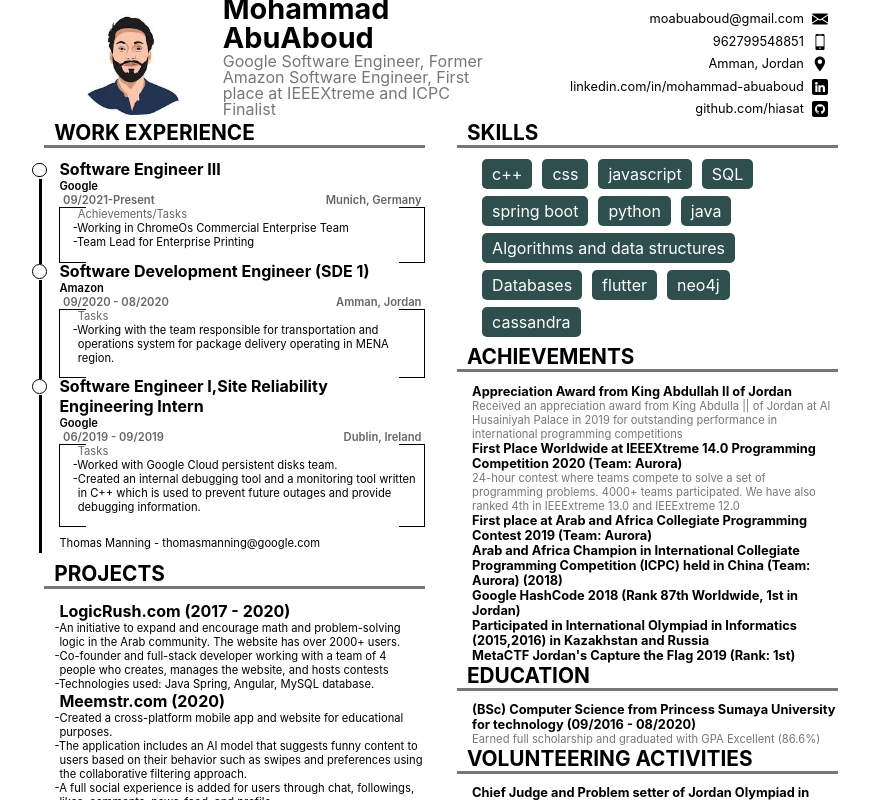
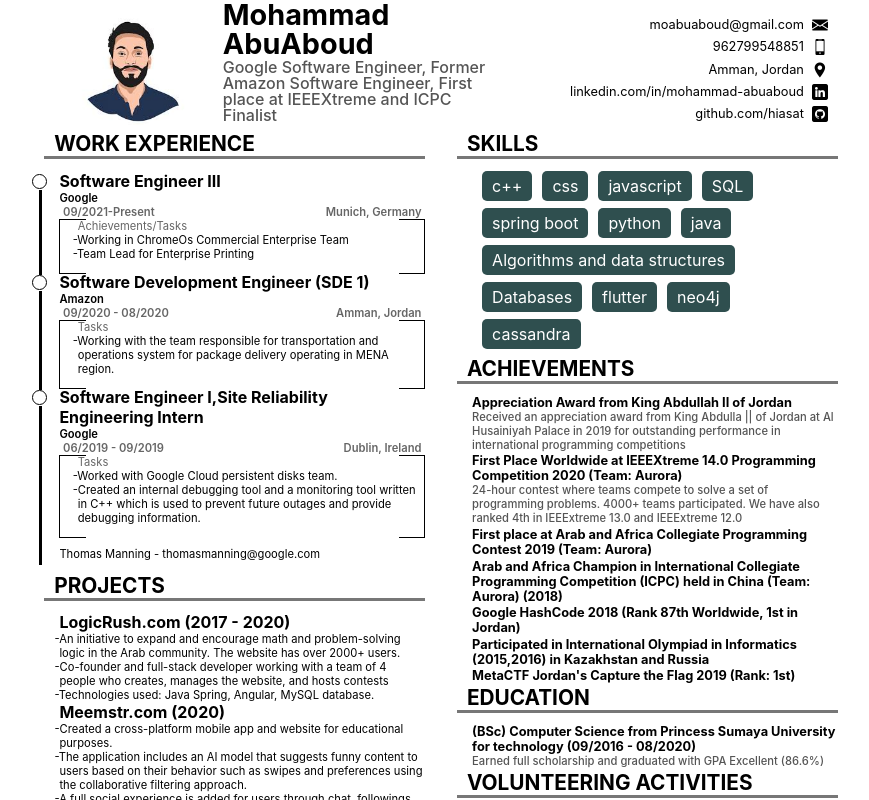
Before and after one commit to MinaLMG/CV-with-react, a React (Create React App) app: page / in a window 1280 px wide. Shown: the top 800 px of the page, without its empty margins (199-1068 px from the left). Built offline with nearby package versions, Linux system fonts and the light colour scheme.

Commit message:
modified some styling

```diff
--- a/src/components/Body/TitleDescription/TitleDescription.js
+++ b/src/components/Body/TitleDescription/TitleDescription.js
@@ -2,12 +2,12 @@
 import classes from "./TitleDescription.module.css";
 function TitleDescription(props) {
   return (
-    <React.Fragment>
+    <div className={classes.td}>
       <h2 className={classes.title}>{props.data.title}</h2>
       {props.data.description && (
         <div className={classes.description}>{props.data.description}</div>
       )}
-    </React.Fragment>
+    </div>
   );
 }
 export default TitleDescription;
--- a/src/components/Body/TitleDescription/TitleDescription.module.css
+++ b/src/components/Body/TitleDescription/TitleDescription.module.css
@@ -1,3 +1,6 @@
+.td {
+  margin-bottom: 0.1rem;
+}
 .title {
   margin-block-end: 0;
   margin-block-start: 0;
@@ -5,5 +8,6 @@
 }
 .description {
   font-size: 0.7rem;
-  color: #777;
+  color: #555;
+  font-weight: 500;
 }
--- a/src/components/Header/Header.module.css
+++ b/src/components/Header/Header.module.css
@@ -1,5 +1,5 @@
 .header {
-  height: 10%;
+  height: 11%;
   display: flex;
   flex-direction: row;
   /* align-content: space-between; */
@@ -32,8 +32,9 @@
 .header-info-description {
   margin-block-start: 0;
   margin-block-start: 0;
-  color: #777;
+  color: #555;
   line-height: 100%;
+  font-weight: 500;
 }
 
 .header-contacts {
```
Also changed, not shown: 2 other files (tests, documents, lock files or other folders).
